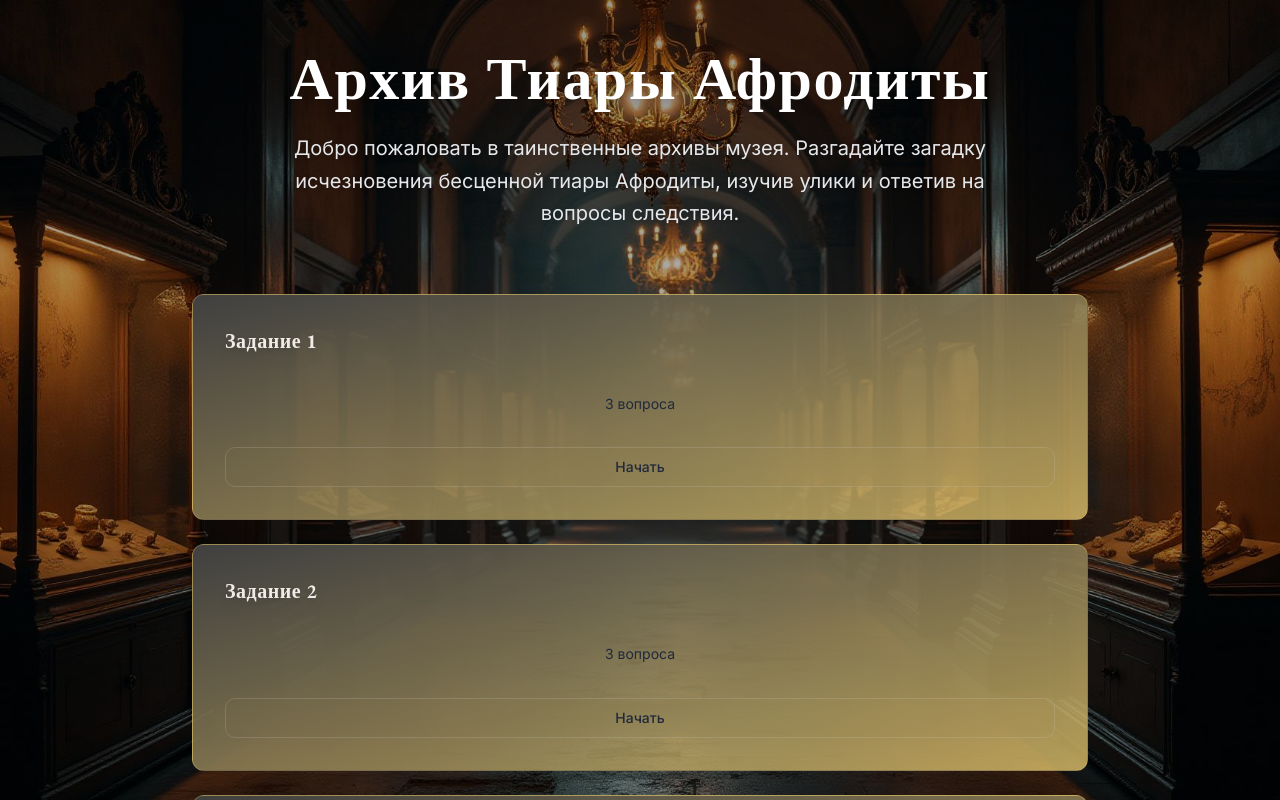
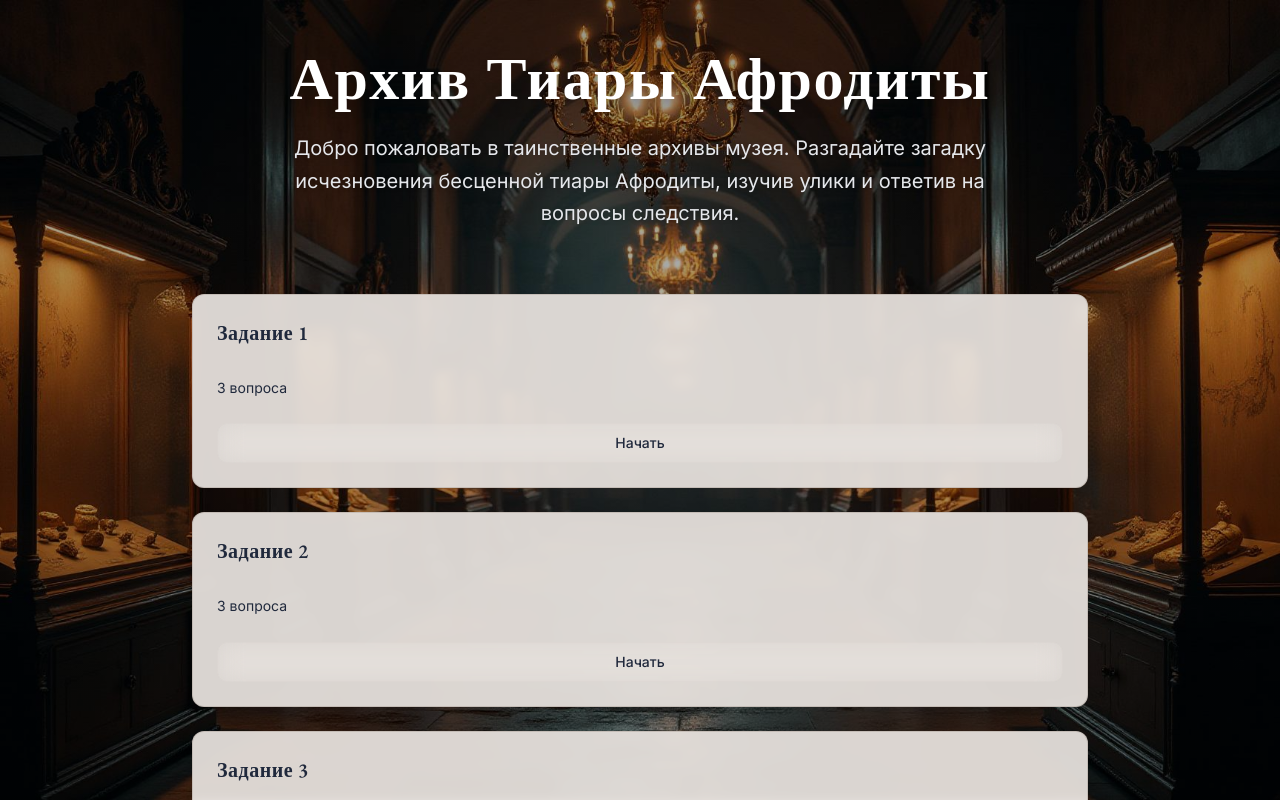
Before and after one commit to moonlight-official/archival-enigma, a React (Vite) app: page / in a window 1280 px wide. Shown: the top 800 px of the page. Built offline with nearby package versions, Linux system fonts and the light colour scheme.

Commit message:
Reverted to commit 1a91a33b1714ac46c7763d6dca230fa9ba3b1e9c

```diff
--- a/src/components/ui/museum-card.tsx
+++ b/src/components/ui/museum-card.tsx
@@ -8,9 +8,10 @@ const MuseumCard = React.forwardRef<
   <div
     ref={ref}
     className={cn(
-      "group relative rounded-lg bg-gradient-to-br from-museum-charcoal to-museum-aged-gold/80",
-      "border border-museum-aged-gold/30 shadow-glass transition-all duration-500 hover:shadow-hover",
+      "group relative rounded-lg bg-museum-aged-paper/95 border border-museum-dusty-brown/20",
+      "shadow-glass transition-all duration-500 hover:shadow-hover",
       "hover:scale-[1.02]",
+      "backdrop-blur-sm",
       className
     )}
     {...props}
@@ -25,7 +26,7 @@ const MuseumCardHeader = React.forwardRef<
   <div
     ref={ref}
     className={cn(
-      "flex flex-col space-y-1.5 p-8 relative z-10 text-center",
+      "flex flex-col space-y-1.5 p-6 relative z-10",
       className
     )}
     {...props}
@@ -40,8 +41,8 @@ const MuseumCardTitle = React.forwardRef<
   <h3
     ref={ref}
     className={cn(
-      "font-garamond text-3xl font-bold leading-tight tracking-wide text-center",
-      "text-museum-parchment mb-4 drop-shadow-lg",
+      "font-garamond text-2xl font-semibold leading-none tracking-wide",
+      "text-foreground mb-2 letter-spacing-[0.02em]",
       className
     )}
     {...props}
@@ -56,7 +57,7 @@ const MuseumCardDescription = React.forwardRef<
   <p
     ref={ref}
     className={cn(
-      "text-base text-museum-aged-paper leading-relaxed font-sans text-center drop-shadow",
+      "text-sm text-muted-foreground leading-relaxed font-sans",
       className
     )}
     {...props}
@@ -70,7 +71,7 @@ const MuseumCardContent = React.forwardRef<
 >(({ className, ...props }, ref) => (
   <div
     ref={ref}
-    className={cn("p-8 pt-0 relative z-10 text-center", className)}
+    className={cn("p-6 pt-0 relative z-10", className)}
     {...props}
   />
 ));
--- a/src/index.css
+++ b/src/index.css
@@ -50,7 +50,6 @@
     --gradient-glass: linear-gradient(145deg, hsla(var(--museum-glass), 0.8), hsla(var(--museum-glass), 0.3));
     --gradient-golden: linear-gradient(120deg, hsl(var(--museum-aged-gold)), hsl(45 55% 55%));
     --gradient-shadow: linear-gradient(180deg, hsla(var(--museum-shadow), 0.1), hsla(var(--museum-shadow), 0.05));
-    --gradient-dark-gold: linear-gradient(135deg, hsl(var(--museum-charcoal)), hsl(var(--museum-aged-gold)));
 
     /* Museum Shadows */
     --shadow-exhibit: 0 8px 32px hsla(var(--museum-shadow), 0.15);
```
